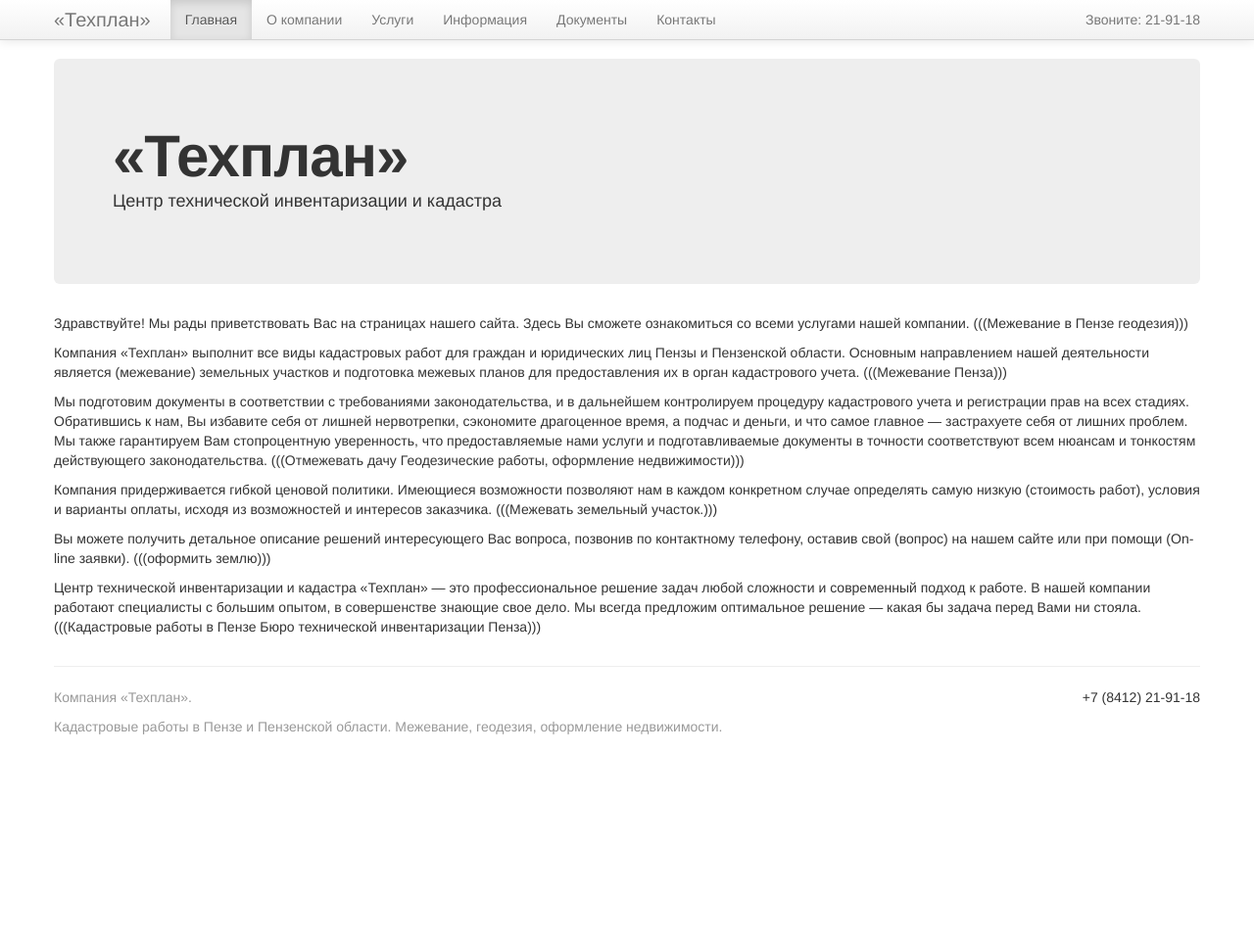
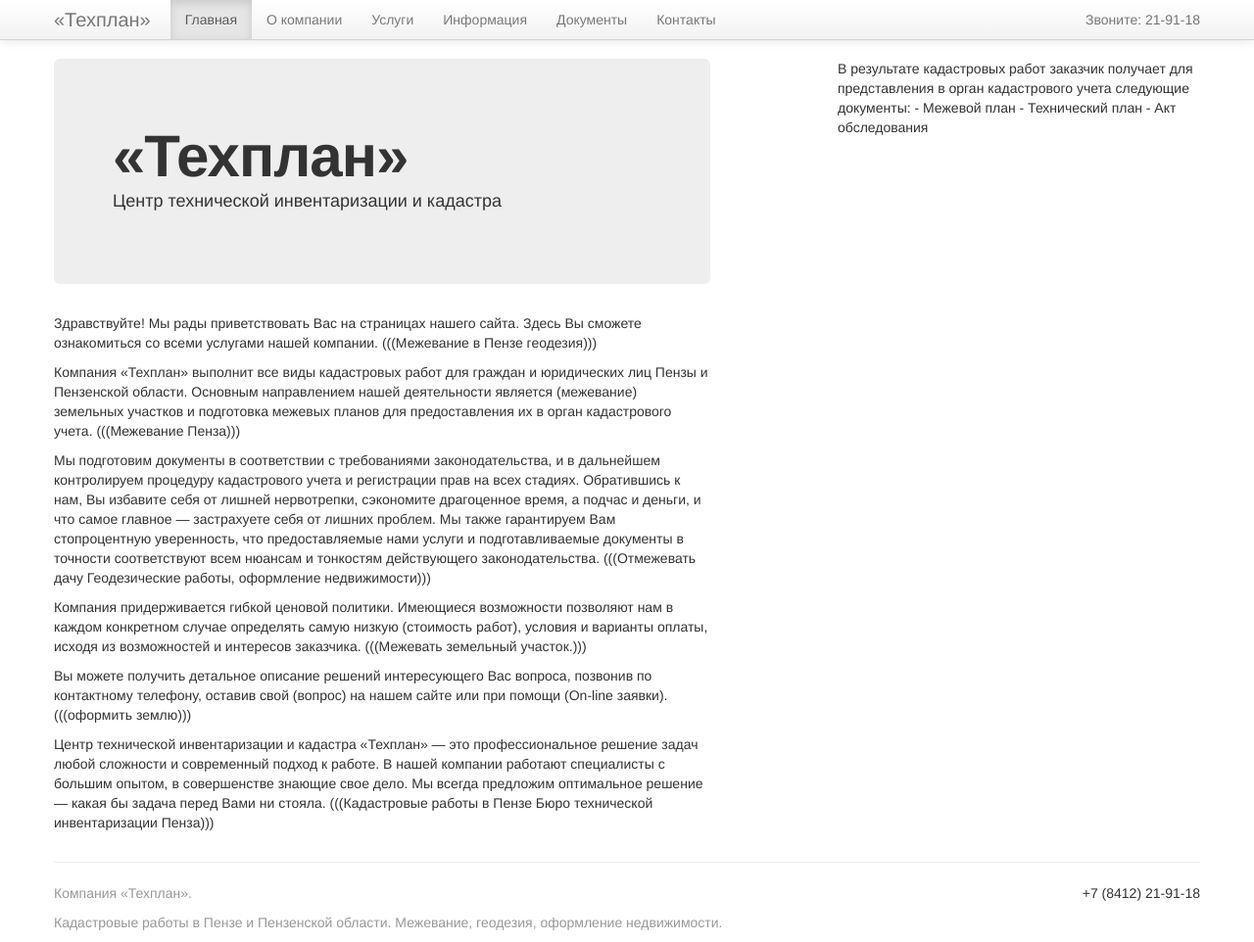
Before and after one commit to m1kc/m1kc.github.com, a Jekyll site: the page built from tehplan/index.md, in a window 1280 px wide and 962 px high. Shown: the whole window at 98% size. Built offline with Jekyll 4.4.1, drawn with Linux system fonts in a browser that asks for light colours.

Commit message:
Tehplan.

```diff
--- a/_layouts/default.html
+++ b/_layouts/default.html
@@ -16,7 +16,7 @@
 		</style>
 	</head>
 	<body>
-	    <div class="navbar navbar-fixed-top">
+	 <div class="navbar navbar-fixed-top">
       <div class="navbar-inner">
         <div class="container">
           <button type="button" class="btn btn-navbar" data-toggle="collapse" data-target=".nav-collapse">
@@ -44,9 +44,21 @@
 
 	<div class="container">
       <div class="row">
-        <div class="span12">
-{{ content }}
-        </div>
+      	{% if page.main == true %}
+  			<div class="span7">
+				{{ content }}
+		    </div>
+		    <div class="span4 offset1">
+В результате кадастровых работ заказчик получает для представления в орган кадастрового учета следующие документы:
+- Межевой план
+- Технический план
+- Акт обследования
+		    </div>
+      	{% else %}
+		    <div class="span12">
+				{{ content }}
+		    </div>
+      	{% endif %}
       </div>
       <hr>
       <footer>
```
Also changed, not shown: tehplan/index.md (+1 -0 lines).
